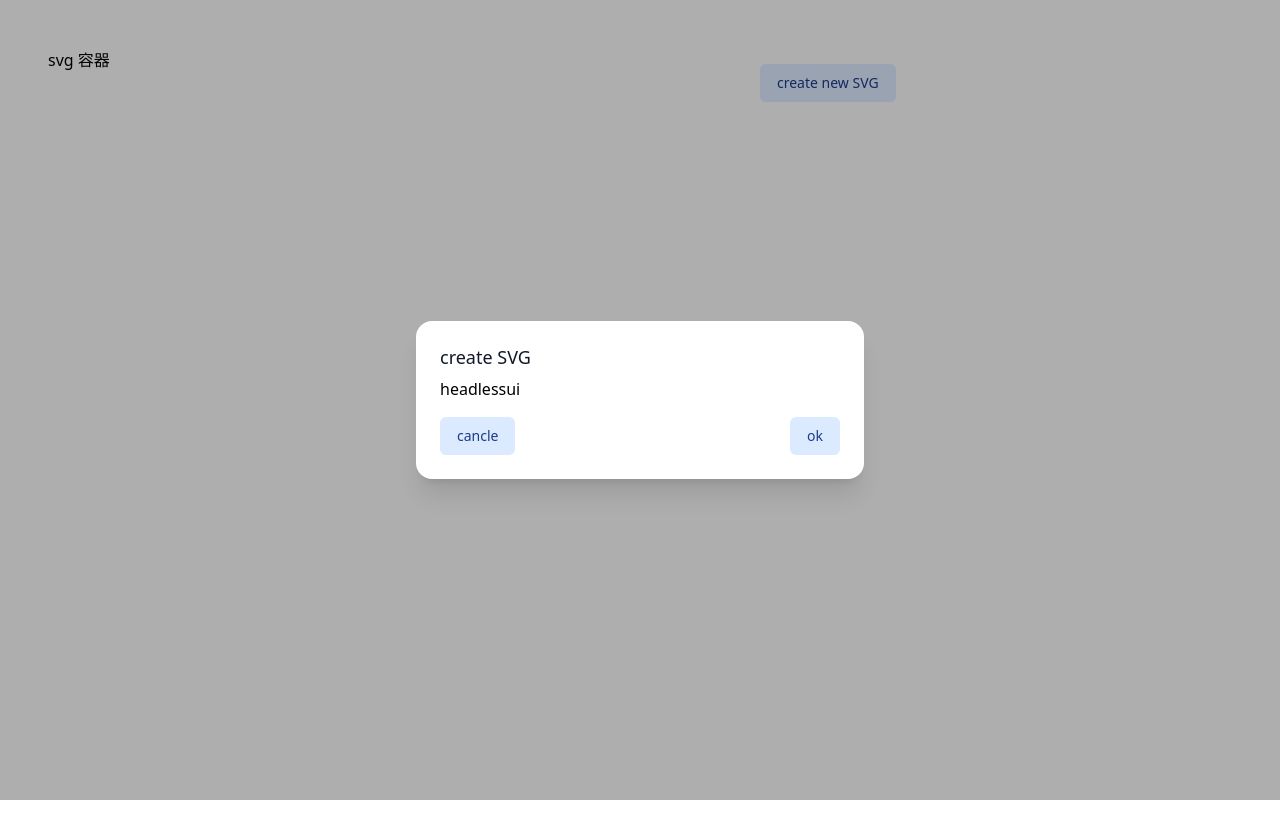
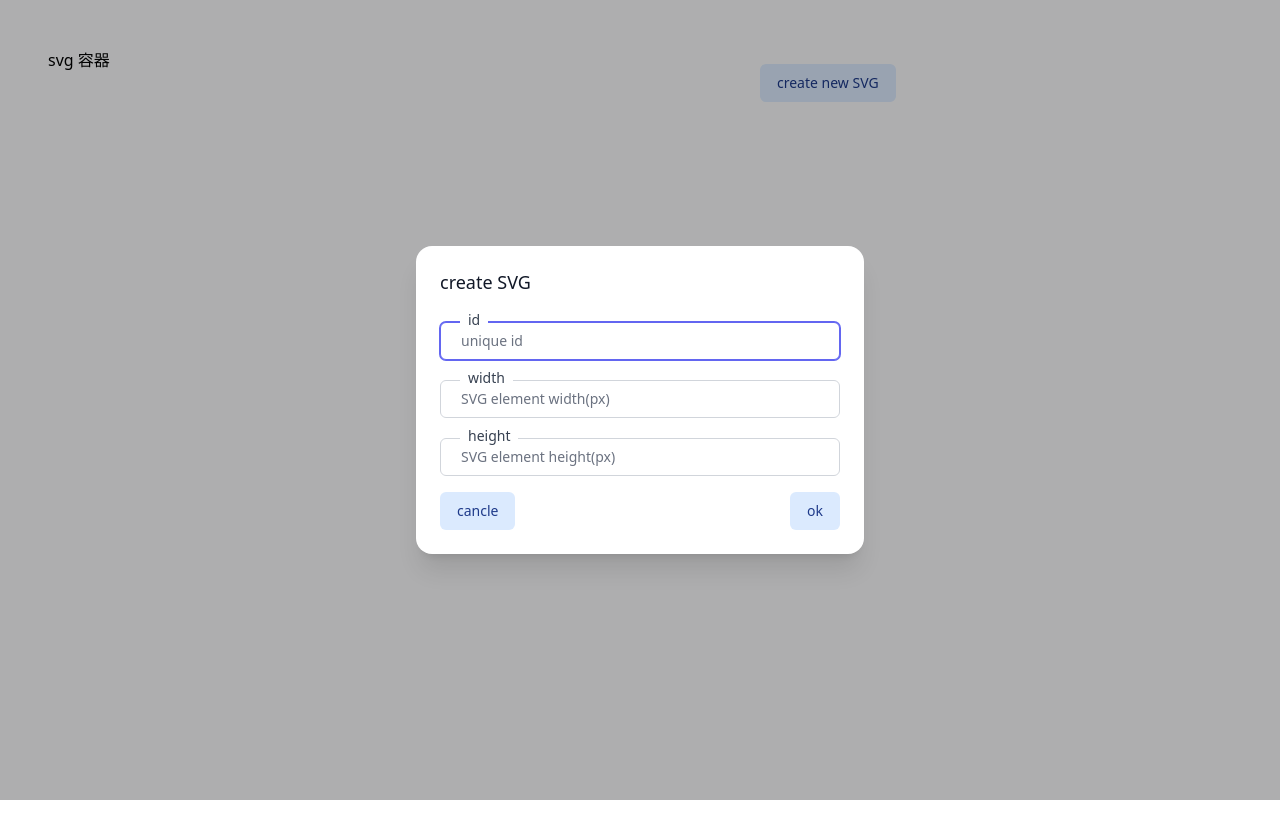
Before and after one commit to a2670392079/p-chart-build, a React app: page / in a window 1280 px wide. Both pictures are taken after a click on the button "create new SVG". Shown: the top 838 px of the page. Built offline with nearby package versions, Linux system fonts and the light colour scheme.

Commit message:
feat(components): use form add SVG

```diff
--- a/package.json
+++ b/package.json
@@ -21,6 +21,7 @@
   "dependencies": {
     "@headlessui/react": "^1.5.0",
     "@heroicons/react": "^1.0.5",
+    "@tailwindcss/forms": "^0.4.0",
     "d3": "^7.3.0",
     "lodash-es": "^4.17.21",
     "mobx": "^6.4.1",
--- a/src/components/normal/base-components/BaseComponents.tsx
+++ b/src/components/normal/base-components/BaseComponents.tsx
@@ -1,3 +1,4 @@
+import { InputHTMLAttributes } from "react";
 import { Basic, generator } from "./CreateBaseComponents";
 
 export const Button = generator({
@@ -8,3 +9,30 @@ export const Button = generator({
   tagName: "button",
   displayName: "Button",
 })(Basic);
+
+export const Input = generator(
+  {
+    suffixCls: {
+      default:
+        "focus:ring-indigo-500 focus:border-indigo-500 block w-full border-gray-300 rounded-md sm:text-sm pl-5 pr-5",
+    },
+    tagName: "input",
+    displayName: "Input",
+  },
+  (props, suffixCls) => {
+    switch ((props as InputHTMLAttributes<any>).type) {
+      default:
+        return suffixCls["default"];
+    }
+  }
+)(Basic);
+
+
+export const Label = generator({
+  suffixCls:{
+    default: "block text-sm font-medium text-gray-700",
+    middle: "text-sm font-medium text-gray-700 transform translate-x-5 translate-y-2 pl-2 pr-2 bg-white block w-max"
+  },
+  tagName: 'label',
+  displayName: 'Label'
+})(Basic);
--- a/src/components/normal/base-components/CreateBaseComponents.tsx
+++ b/src/components/normal/base-components/CreateBaseComponents.tsx
@@ -1,11 +1,12 @@
 import React from "react";
+import { useMemo } from "react";
 
-export interface BasicProps extends React.HTMLAttributes<HTMLDivElement> {
+export interface BasicProps extends React.HTMLAttributes<HTMLElement | HTMLLabelElement> {
   prefixCls?: string;
   classType?: string;
 }
 
-export type TagName = "button";
+export type TagName = "button" | "input" | "label";
 
 interface BasicPropsWithTagName extends BasicProps {
   tagName: TagName;
@@ -27,14 +28,25 @@ export const Basic = (props: BasicPropsWithTagName) => {
   );
 };
 
-export const generator = ({ suffixCls, displayName, tagName }: GeneratorProps) => {
+export const generator = (
+  { suffixCls, displayName, tagName }: GeneratorProps,
+  adapterProps?: (
+    props: BasicProps,
+    suffixCls: Record<string, string>
+  ) => string
+) => {
   return (BasicComponent: typeof Basic) => {
-    const Adapter: React.Factory<BasicProps> = (props) => {
+    const Adapter: React.Factory<BasicProps|any> = (props) => {
       const { classType } = props;
 
-      const prefixCls = suffixCls[classType] ?? suffixCls["default"] ?? "";
+      const prefixCls = () => {
+        if (typeof adapterProps === "function") {
+          return adapterProps(props, suffixCls);
+        }
+        return suffixCls[classType] ?? suffixCls["default"] ?? "";
+      };
       return (
-        <BasicComponent prefixCls={prefixCls} tagName={tagName} {...props} />
+        <BasicComponent prefixCls={prefixCls()} tagName={tagName} {...props} />
       );
     };
 
--- a/src/components/normal/form-components/CreateSVGDialog.tsx
+++ b/src/components/normal/form-components/CreateSVGDialog.tsx
@@ -1,8 +1,9 @@
 import React, { useState, Fragment } from "react";
-import { Button } from "../base-components/BaseComponents";
+import { Button, Input, Label } from "../base-components/BaseComponents";
 import { SVGConfig } from "../../../utils/SVGUtils";
-import Modal from '../base-components/Modal'
+import Modal from "../base-components/Modal";
 import { useMemo } from "react";
+import Form, { Field } from "rc-field-form";
 
 interface CreateSVGDialogProps {
   onOk: (config: SVGConfig) => void;
@@ -11,14 +12,39 @@ interface CreateSVGDialogProps {
 const CreateSVGDialog: React.FC<CreateSVGDialogProps> = (props) => {
   const { onOk } = props;
   const [show, setShow] = useState(false);
+  const [form] = Form.useForm();
 
-  const [open, close] = useMemo(() => [() => setShow(true), () => setShow(false)], [])
+  const [open, close] = useMemo(
+    () => [() => setShow(true), () => setShow(false)],
+    []
+  );
 
   return (
     <>
       <Button onClick={open}>create new SVG</Button>
       <Modal title="create SVG" show={show} onClose={close}>
-        headlessui
+        <Form form={form}>
+          <Label htmlFor="id" classType="middle">
+            id
+          </Label>
+          <Field name="id">
+            <Input placeholder="unique id" type="text" />
+          </Field>
+          <div className=" grid-cols-2">
+            <Label htmlFor="width" classType="middle">
+              width
+            </Label>
+            <Field name="width">
+              <Input type="number" placeholder="SVG element width(px)" />
+            </Field>
+            <Label htmlFor="id" classType="middle">
+              height
+            </Label>
+            <Field name="height">
+              <Input type="number" placeholder="SVG element height(px)" />
+            </Field>
+          </div>
+        </Form>
       </Modal>
     </>
   );
--- a/src/components/normal/form-components/Form/Form.tsx
+++ b/src/components/normal/form-components/Form/Form.tsx
@@ -96,7 +96,7 @@ interface FormProps {
 
 const Form: React.FC<FormProps> = (props) => {
   const { form: outForm, initValue = {} } = props;
-  const inForm = useForm(initValue);
+  const [inForm] = useForm(initValue);
 
   const form = useMemo(() => {
     if (outForm) {
--- a/tailwind.config.js
+++ b/tailwind.config.js
@@ -10,5 +10,7 @@ module.exports = {
   variants: {
     extend: {},
   },
-  plugins: [],
+  plugins: [
+    require('@tailwindcss/forms'),
+  ],
 }
```
